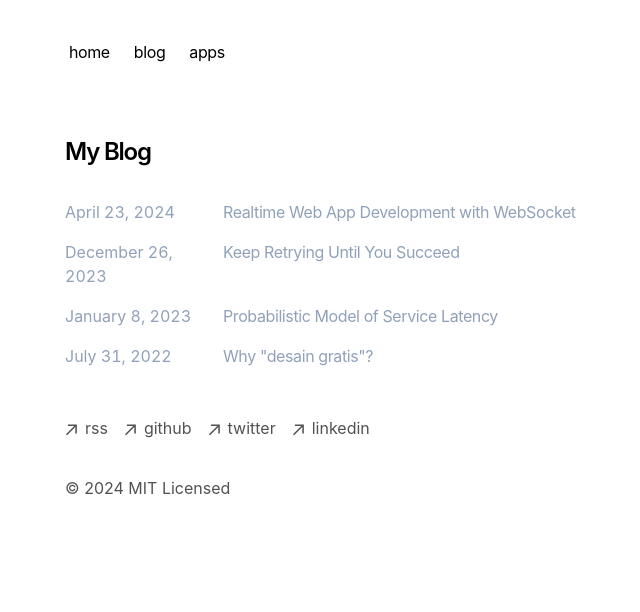
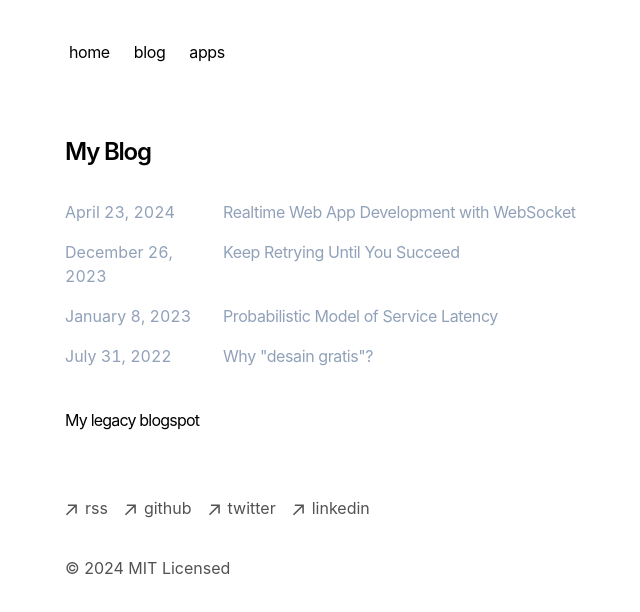
Before and after one commit to Mandelag/desain-gratis-blog, a Next.js app: page /blog in a window 1280 px wide. Shown: the top 612 px of the page, without its empty margins (287-927 px from the left). Built offline with nearby package versions, Linux system fonts and the light colour scheme.

Commit message:
blogspot add

```diff
--- a/app/blog/page.tsx
+++ b/app/blog/page.tsx
@@ -1,15 +1,23 @@
-import { BlogPosts } from 'app/components/posts'
+import { BlogPosts } from "app/components/posts";
+import Link from "next/link";
 
 export const metadata = {
-  title: 'Blog',
-  description: 'Read my blog.',
-}
+  title: "Blog",
+  description: "Read my blog.",
+};
 
 export default function Page() {
   return (
     <section>
       <h1 className="font-semibold text-2xl mb-8 tracking-tighter">My Blog</h1>
       <BlogPosts />
+      <br />
+      <p className="text mb-8 tracking-tighter">
+        My{" "}
+        <Link href="https://mandelag.blogspot.com/" target="_blank">
+          legacy blogspot
+        </Link>
+      </p>
     </section>
-  )
+  );
 }
```
